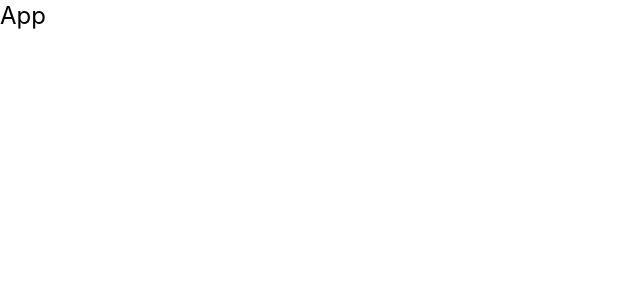
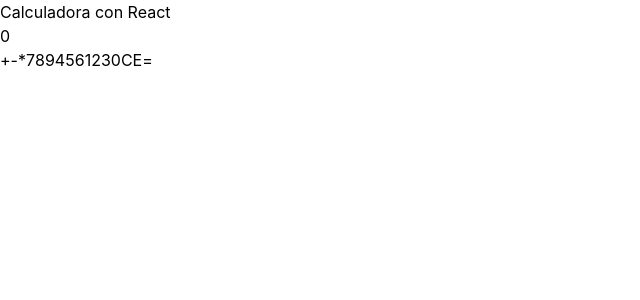
Before and after one commit to victorvzn/bootcamp-frontend-python-g30-jv, a React (Vite) app in the folder semana09/dia02-04-react-calculadora/: page / in a window 1280 px wide. Shown: the top 300 px of the page, without its empty margins (0-640 px from the left). Built offline with nearby package versions, Linux system fonts and the light colour scheme.

Commit message:
semana9, dia02, 04, react calculadora

```diff
--- a/semana09/dia02-04-react-calculadora/src/App.jsx
+++ b/semana09/dia02-04-react-calculadora/src/App.jsx
@@ -1,6 +1,79 @@
+import { useState } from "react"
+
 const App = () => {
+  const operaciones = ['+', '-', '*']
+  const numeros = [
+    '7', '8', '9',
+    '4', '5', '6',
+    '1', '2', '3',
+    '0',
+  ]
+  const acciones = ['CE', '=']
+
+  // numeroActual
+  // operador
+  // operando
+
+  const [numeroActual, setNumeroActual] = useState('0')
+  const [operador, setOperador] = useState('')
+  const [operando, setOperando] = useState('')
+
+  const handleButton = (event) => {
+    console.log('Hice click!', event.target)
+
+    const buttonText = event.target.textContent
+
+    if (operaciones.includes(buttonText)) {
+      setOperador(buttonText)
+      setOperando(Number(numeroActual))
+      setNumeroActual('0')
+    } else if (buttonText === '=') {
+      if (operador === '+') {
+        setNumeroActual(Number(operando) + Number(numeroActual))
+      }
+      if (operador === '-') {
+        setNumeroActual(Number(operando) - Number(numeroActual))
+      }
+      if (operador === '*') {
+        setNumeroActual(Number(operando) * Number(numeroActual))
+      }
+    } else if (buttonText === 'CE') {
+      setNumeroActual('0')
+      setOperador('')
+      setOperando('')
+    } else {
+      setNumeroActual(Number(numeroActual + buttonText))
+    }
+  }
+
   return (
-    <div className="text-2xl">App</div>
+    <main>
+      <h1>Calculadora con React</h1>
+
+      <section>
+        <input id="inputDisplay" readonly value={numeroActual} />
+
+        <div class="botones">
+          <button class="button" onClick={handleButton}>+</button>
+          <button class="button" onClick={handleButton}>-</button>
+          <button class="button" onClick={handleButton}>*</button>
+
+          <button class="button" onClick={handleButton}>7</button>
+          <button class="button" onClick={handleButton}>8</button>
+          <button class="button" onClick={handleButton}>9</button>
+          <button class="button" onClick={handleButton}>4</button>
+          <button class="button" onClick={handleButton}>5</button>
+          <button class="button" onClick={handleButton}>6</button>
+          <button class="button" onClick={handleButton}>1</button>
+          <button class="button" onClick={handleButton}>2</button>
+          <button class="button" onClick={handleButton}>3</button>
+          <button class="button" onClick={handleButton}>0</button>
+
+          <button class="button" onClick={handleButton}>CE</button>
+          <button class="button" onClick={handleButton}>=</button>
+        </div>
+      </section>
+    </main>
   )
 }
 
```
